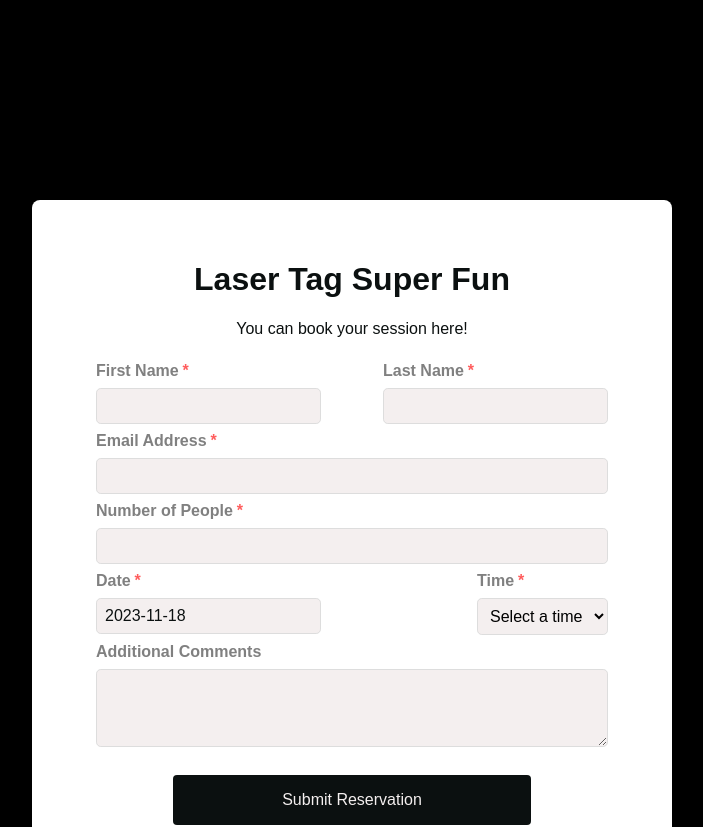
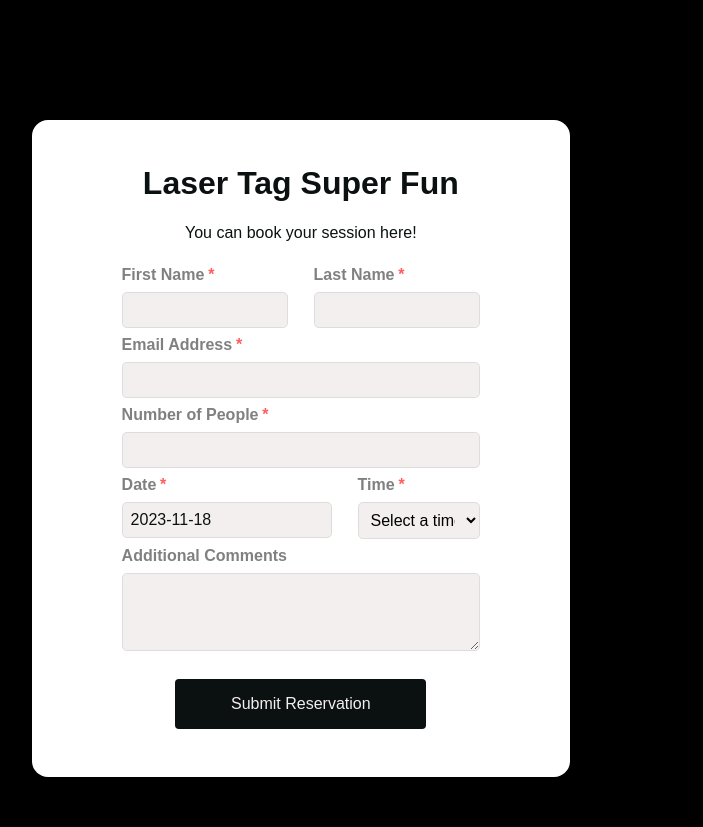
Before and after one commit to nhinderling/WebForm, a React (Create React App) app: page / in a window 1280 px wide. Shown: the top 827 px of the page, without its empty margins (352-1055 px from the left). Built offline with nearby package versions, Linux system fonts and the light colour scheme.

Commit message:
clean up

```diff
--- /dev/null
+++ b/src/Components/BaseLayout.css
@@ -0,0 +1,55 @@
+    .header{
+        color: rgb(11, 16, 16);
+        margin: 0;
+        padding: 0;
+        font-size:1rem;
+    }
+
+
+    .form {
+        font-family: "DM sans",sans-serif;
+        min-width: 40vw;
+        min-height: 40vh;
+        padding: 3vh 1vw;
+        margin-top: 5vh;
+        margin-bottom: 15vh;
+        margin-right: 20vw;
+        margin-left: 20vw;
+        background-color: white;
+        border-radius: 1rem;
+        box-shadow: 0 2px 4px rgba(0, 0, 0, 0.1);
+
+    }
+
+
+    .CenterForm{
+        display: flex;
+        justify-content: center;
+        align-items: center;
+    }
+
+    .allInput{
+        width:70%;
+    }
+
+    .submit-button {
+        width: 70%;
+        padding: 2vh;
+        margin: 3vh;
+        background-color: #0b1010;
+        color: #f4efef;
+        border: none;
+        border-radius: 4px;
+        cursor: pointer;
+        font-size: 16px;
+    }
+
+    .submit-button:hover {
+        background-color: #292b2d;
+    }
+
+    .button-container{
+        display: flex;
+        justify-content: center;
+        align-items: center;
+    }
--- a/src/Components/Confirmation.css
+++ b/src/Components/Confirmation.css
@@ -1,39 +1,25 @@
-/* Style for the .submission-details section */
-.submission-details {
-  font-family: "DM sans",sans-serif;
-  min-width: 40vw;
-  min-height: 40vh;
-  padding: 5vh 5vw;
-  margin: 15vh 15vw;
-  background-color: white;
-  border-radius: 8px;
-  box-shadow: 0 2px 4px rgba(0, 0, 0, 0.1);
-}
 
-.submission-details h4{
-  color: rgb(11, 16, 16);
-  margin: 1vh;
-  padding: 0;
-  font-size: 2rem;
+  .header h4{
+    font-size: 1.8rem;
+    padding:0;
   }
 
 
-.submission-details p {
+  .DetailsGroup p {
     color: grey;
-  font-size: 1rem;
+    font-size: 0.8rem;
 
   }
 
   .DetailsGroup{
-
     margin: 3vh 1vw;
     padding: 1vh 1vw;
     background-color: #f4efef;
     border-radius: 0.5rem;
+    width: 70%;
+  }
 
 
-}
-/* Style for the .details class */
   .details {
     margin-top: 1vh;
     margin-bottom:0;
@@ -44,7 +30,6 @@
     display: flex;
     justify-content: left;
     align-items: left;
-
   }
 
   .DetailsGroup h6{
@@ -55,21 +40,3 @@
     margin: 0;
     color:rgb(11, 16, 16, 0.8);;
   }
-
-/* Style for the reset button */
-.reset-button {
-  display: inline-block;
-  padding: 1.2em 2.4em;
-  background-color: #007bff;
-  color: white;
-  border: none;
-  border-radius: 4px;
-  cursor: pointer;
-  font-size: 1em;
-  text-decoration: none;
-  transition: background-color 0.2s;
-}
-
-.reset-button:hover {
-  background-color: #0056b3;
-}
--- a/src/Components/WebForm.css
+++ b/src/Components/WebForm.css
@@ -1,25 +1,4 @@
 
-
-.header{
-  color: rgb(11, 16, 16);
-  margin: 0;
-  padding: 0;
-  font-size:1rem;
-}
-
-
-.reservation-form {
-    font-family: "DM sans",sans-serif;
-    min-width: 40vw;
-    min-height: 40vh;
-    padding: 5vh 5vw;
-    margin: 15vh;
-    margin-right: 20vw;
-    margin-left: 20vw;
-    background-color: white;
-    border-radius: 8px;
-    box-shadow: 0 2px 4px rgba(0, 0, 0, 0.1);
-  }
 
   .form-row {
     display: flex;
@@ -39,7 +18,9 @@
 
   }
 
-  .form-group label {
+
+
+.form-group label {
     margin-bottom: 0;
     font-weight: bold;
     color: grey;
@@ -65,27 +46,9 @@
     color: #0b1010;
   }
 
-  .button-container{
-    display: flex;
-    justify-content: center;
-    align-items: center;
-  }
 
- .submit-button {
-    width: 70%;
-    padding: 2vh;
-    margin: 3vh;
-    background-color: #0b1010;
-    color: #f4efef;
-    border: none;
-    border-radius: 4px;
-    cursor: pointer;
-    font-size: 16px;
-  }
 
-  .submit-button:hover {
-    background-color: #292b2d;
-  }
+
 
   .form-group textarea {
     width: 100%;
--- a/src/Components/WebForm.js
+++ b/src/Components/WebForm.js
@@ -1,6 +1,7 @@
 import React, { useState } from 'react';
 import './WebForm.css';
 import './Confirmation.css';
+import './BaseLayout.css'
 import DatePicker from 'react-datepicker';
 import 'react-datepicker/dist/react-datepicker.css';
 
@@ -92,11 +93,13 @@ function WebForm() {
 
   if (isSubmitted) {
     return (
-      <div className="submission-details">
+      <div className="form">
+        <div className="header">
           <h4>We have received your request!</h4>
           <p>Thank you, {submittedData.firstName} {submittedData.lastName}, for your interest.</p>
           <p> We will get back to you shortly to confirm your booking.</p>
-
+       </div>
+       <div class="CenterForm">
         <div className="DetailsGroup">
           <h6>Your Booking details</h6>
             <div className="details">
@@ -115,18 +118,22 @@ function WebForm() {
             <p>Comments: {submittedData.comments}</p>
             </div>
           </div>
+        </div>
+        <div className="button-container">
          <button className="submit-button" onClick={ResetForm}>Make Another Reservation</button>
+        </div>
       </div>
     );
   }
 
   return (
-    <form onSubmit={handleSubmit} className="reservation-form">
+    <form onSubmit={handleSubmit} className="form">
       <div className="header">
         <h1>Laser Tag Super Fun</h1>
         <p>You can book your session here!</p>
       </div>
-
+      <div class="CenterForm">
+        <div className="allInput">
           <div className="form-row">
             <div className="form-group">
               <label>First Name<span class="required">*</span></label>
@@ -176,6 +183,8 @@ function WebForm() {
           <div className="button-container">
             <button type="submit" className="submit-button">Submit Reservation</button>
           </div>
+        </div>
+      </div>
     </form>
   );
 
```
Lines whose indentation alone changed are shown as unchanged.
